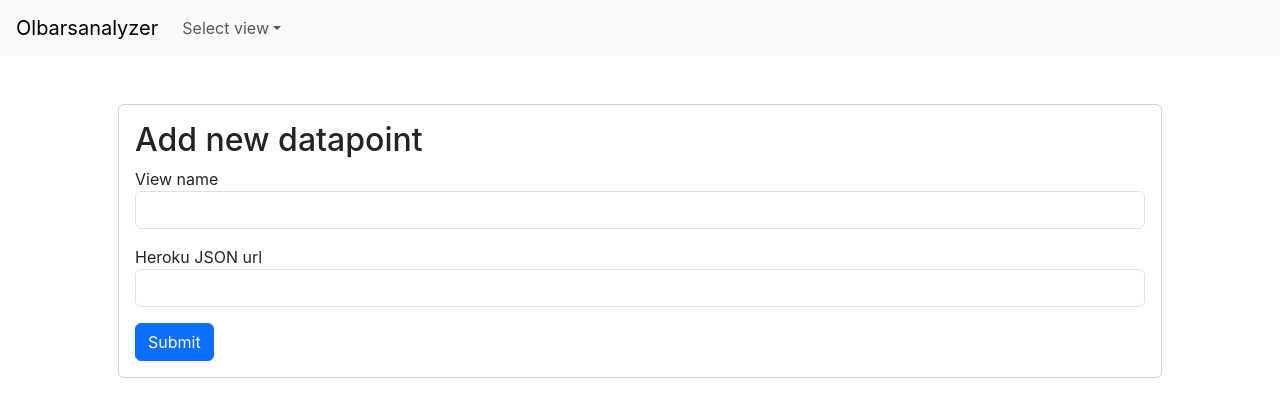
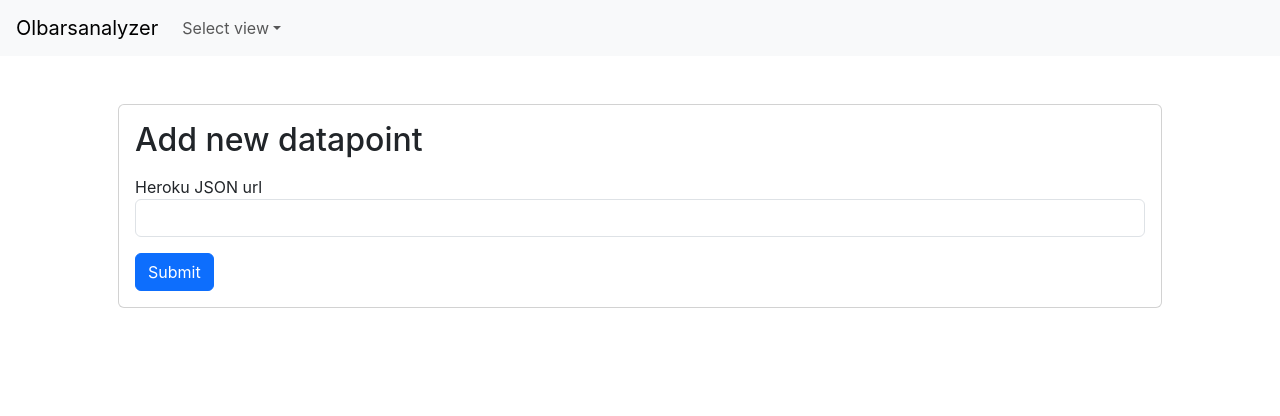
Before and after one commit to osaario/olbarsalazyer, a React (Create React App) app: page / in a window 1280 px wide. Shown: the top 416 px of the page. Built offline with nearby package versions, Linux system fonts and the light colour scheme.

Commit message:
remove name field

```diff
--- a/src/App.js
+++ b/src/App.js
@@ -9,7 +9,7 @@ class App extends React.Component {
   state = {
     selections: initialSelections,
     selection: initialSelections.length ? initialSelections[0].label : null,
-    viewName: "",
+    processing: false,
     formInput: "",
   };
   render() {
@@ -90,35 +90,29 @@ class App extends React.Component {
               <div className="card-body">
                 <h2>Add new datapoint</h2>
                 <form
-                  onSubmit={() => {
+                  onSubmit={async (e) => {
+                    e.preventDefault();
+                    console.log(this.state.formInput);
                     this.setState({
-                      selection: this.state.viewName,
-                      viewName: "",
+                      processing: true,
+                    });
+                    const response = await fetch(this.state.formInput);
+                    const viewName = (await response.json()).title;
+                    console.log(viewName);
+                    this.setState({
+                      selection: viewName,
+                      processing: false,
                       formInput: "",
                       selections: [
                         ...this.state.selections,
                         {
-                          label: this.state.viewName,
+                          label: viewName,
                           dataUrl: this.state.formInput,
                         },
                       ],
                     });
                   }}
                 >
-                  <div className="form-group">
-                    <label for="0">View name</label>
-                    <input
-                      className="form-control"
-                      id="0"
-                      required
-                      value={this.state.viewName}
-                      onChange={(e) => {
-                        this.setState({
-                          viewName: e.target.value,
-                        });
-                      }}
-                    ></input>
-                  </div>
                   <div className="form-group mt-3">
                     <label for="1">Heroku JSON url</label>
                     <input
@@ -133,7 +127,12 @@ class App extends React.Component {
                       }}
                     ></input>
                   </div>
-                  <button className="btn btn-primary mt-3">Submit</button>
+                  <button
+                    disabled={this.state.processing}
+                    className="btn btn-primary mt-3"
+                  >
+                    Submit
+                  </button>
                 </form>
               </div>
             </div>
```
